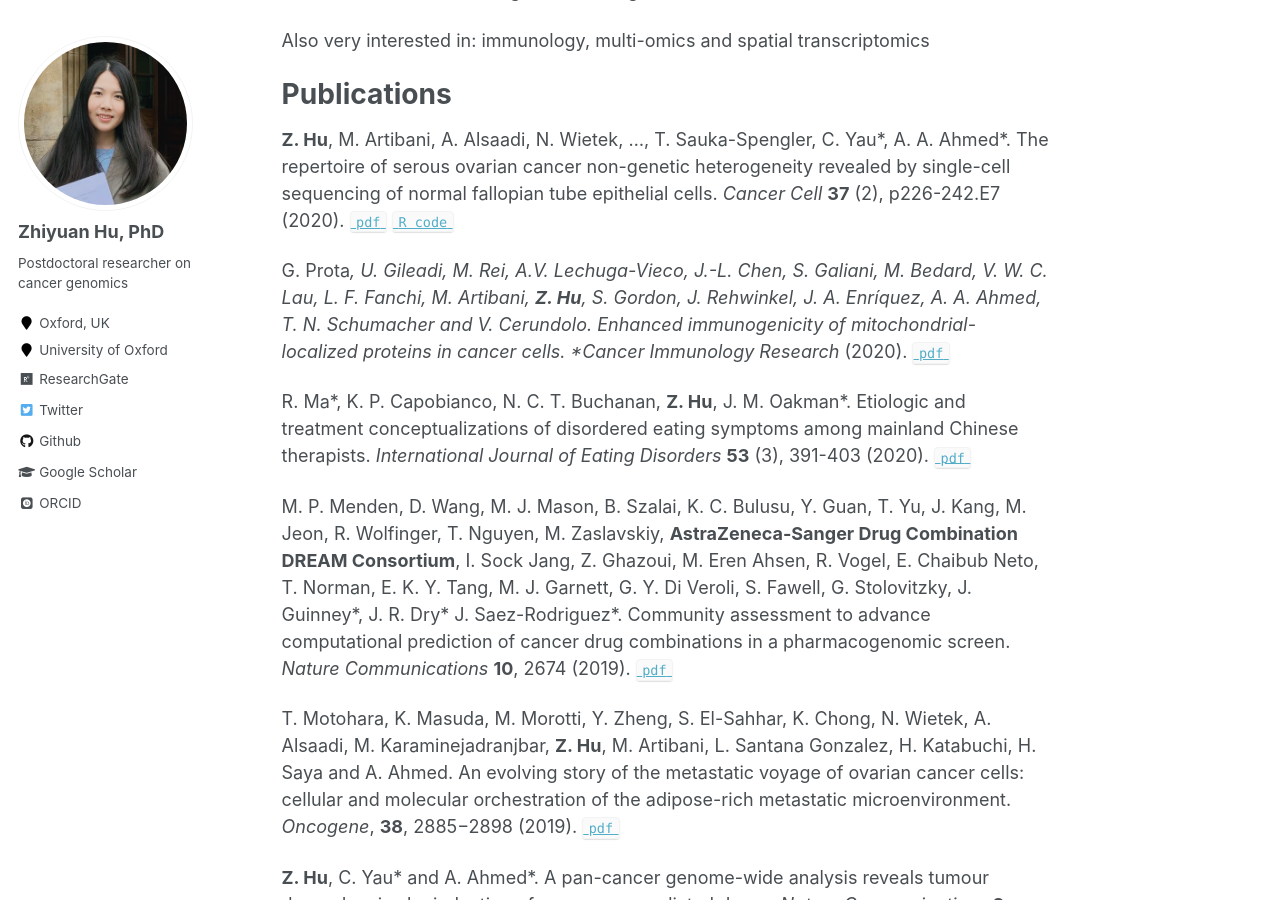
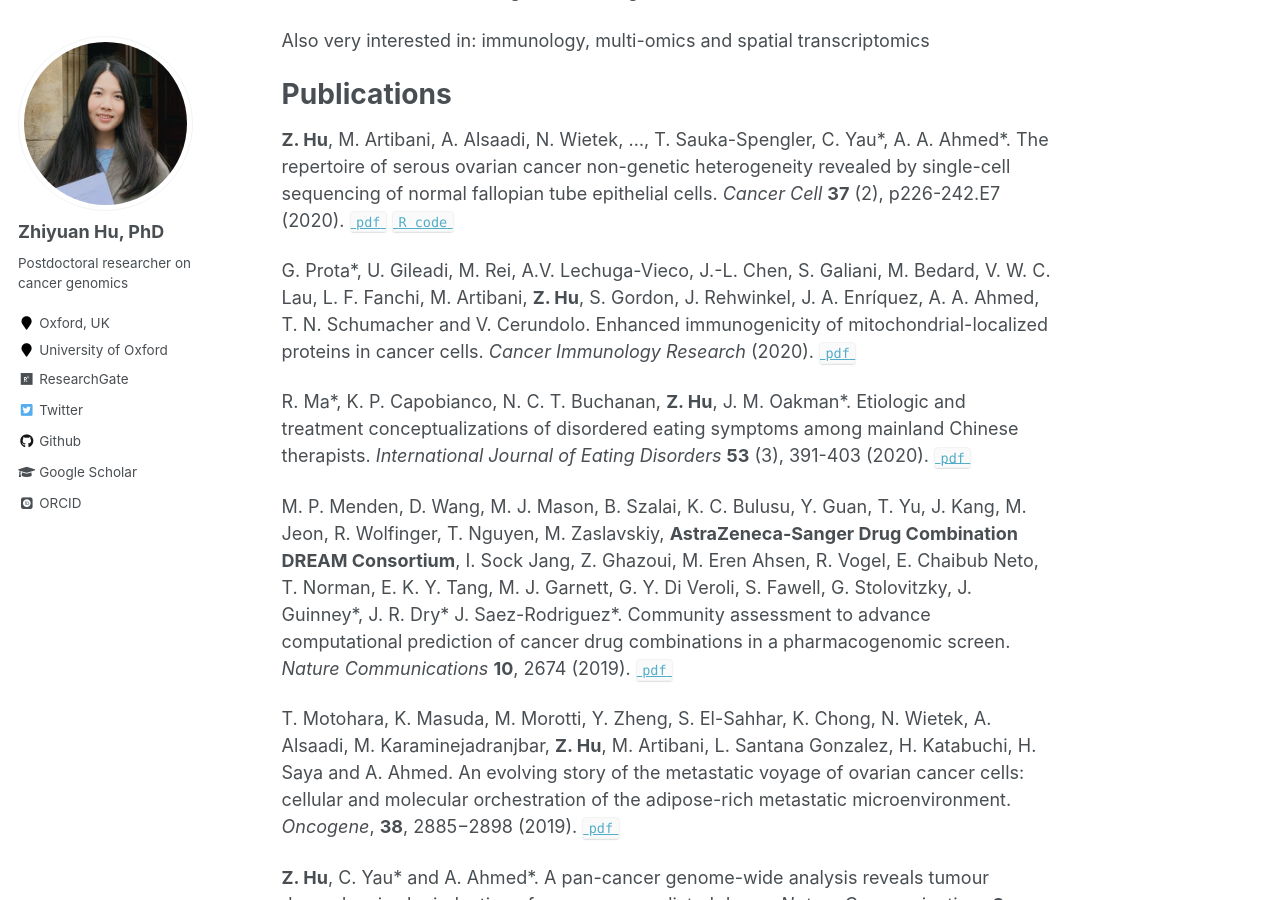
Before and after one commit to ZYBunnyHu/ZYBunnyHu.github.io, a Jekyll site: the page built from _pages/about.md, in a window 1280 px wide and 900 px high, scrolled down 419 px. Built offline with Jekyll 4.4.1, drawn with Linux system fonts in a browser that asks for light colours; some web fonts are replaced.

```diff
--- a/_pages/about.md
+++ b/_pages/about.md
@@ -24,7 +24,7 @@ __Z. Hu__, M. Artibani, A. Alsaadi, N. Wietek, ..., T. Sauka-Spengler, C. Yau\*,
 [`pdf`](https://www.cell.com/cancer-cell/pdf/S1535-6108(20)30042-8.pdf)  [`R code`](https://github.com/zhiyhu/scFT-paper)
 
 
-G. Prota*, U. Gileadi, M. Rei, A.V. Lechuga-Vieco, J.-L. Chen, S. Galiani, M. Bedard, V. W. C. Lau, L. F. Fanchi, M. Artibani, __Z. Hu__, S. Gordon, J. Rehwinkel, J. A. Enríquez, A. A. Ahmed, T. N. Schumacher and V. Cerundolo. Enhanced immunogenicity of mitochondrial-localized proteins in cancer cells. *Cancer Immunology Research* (2020).
+G. Prota\*, U. Gileadi, M. Rei, A.V. Lechuga-Vieco, J.-L. Chen, S. Galiani, M. Bedard, V. W. C. Lau, L. F. Fanchi, M. Artibani, __Z. Hu__, S. Gordon, J. Rehwinkel, J. A. Enríquez, A. A. Ahmed, T. N. Schumacher and V. Cerundolo. Enhanced immunogenicity of mitochondrial-localized proteins in cancer cells. *Cancer Immunology Research* (2020).
 [`pdf`](https://cancerimmunolres.aacrjournals.org/content/early/2020/03/19/2326-6066.CIR-19-0467.full-text.pdf)
 
 
```
